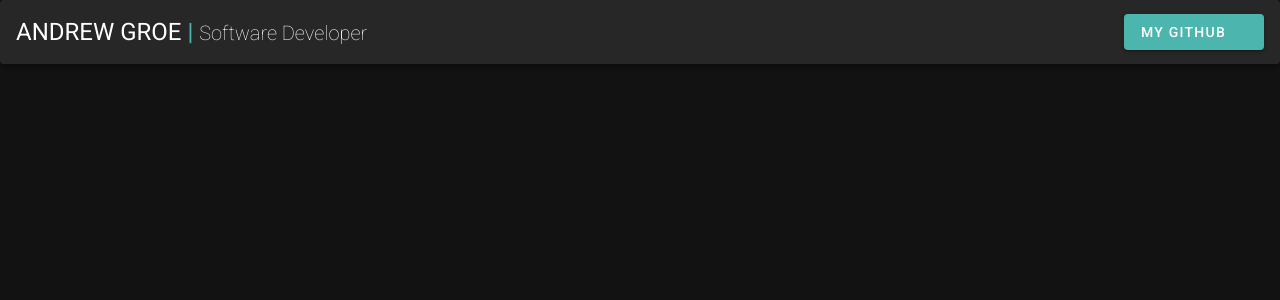
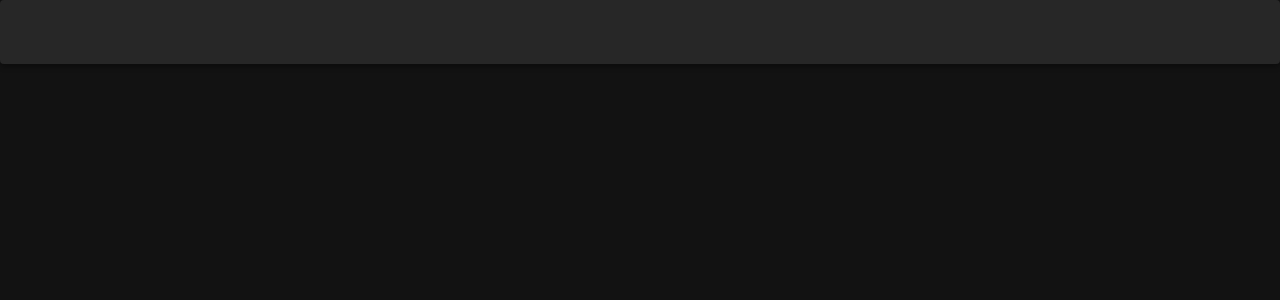
Before and after one commit to AndrewGroe/resume-site, a Vue app: page / in a window 1280 px wide. Shown: the top 300 px of the page. Built offline with nearby package versions, Linux system fonts and the light colour scheme.

Commit message:
Update App.vue

```diff
--- a/src/App.vue
+++ b/src/App.vue
@@ -2,20 +2,8 @@
   <v-app>
     <v-card>
       <v-app-bar app>
-        <v-toolbar-title>
-          <span class="headline text-uppercase">Andrew Groe</span>
-          <span class="headline primary--text"> | </span>
-          <span class="subtitle font-weight-thin">Software Developer</span>
-        </v-toolbar-title>
         <v-spacer></v-spacer>
-        <v-btn
-          color="primary"
-          href="https://github.com/AndrewGroe"
-          target="_blank"
-        >
-          <span>My Github</span>
-          <v-icon right>mdi-github-circle</v-icon>
-        </v-btn>
+
       </v-app-bar>
     </v-card>
 
```
